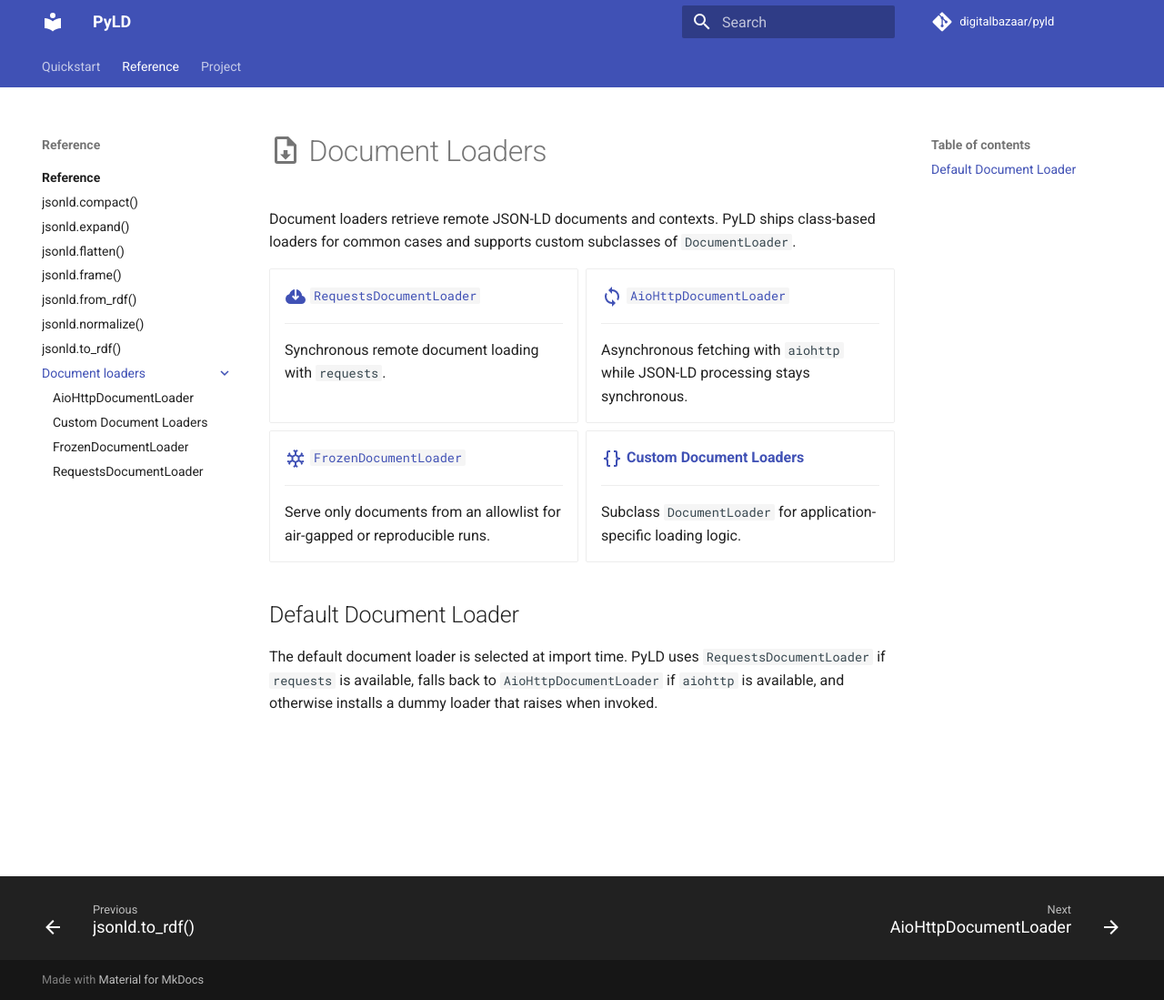
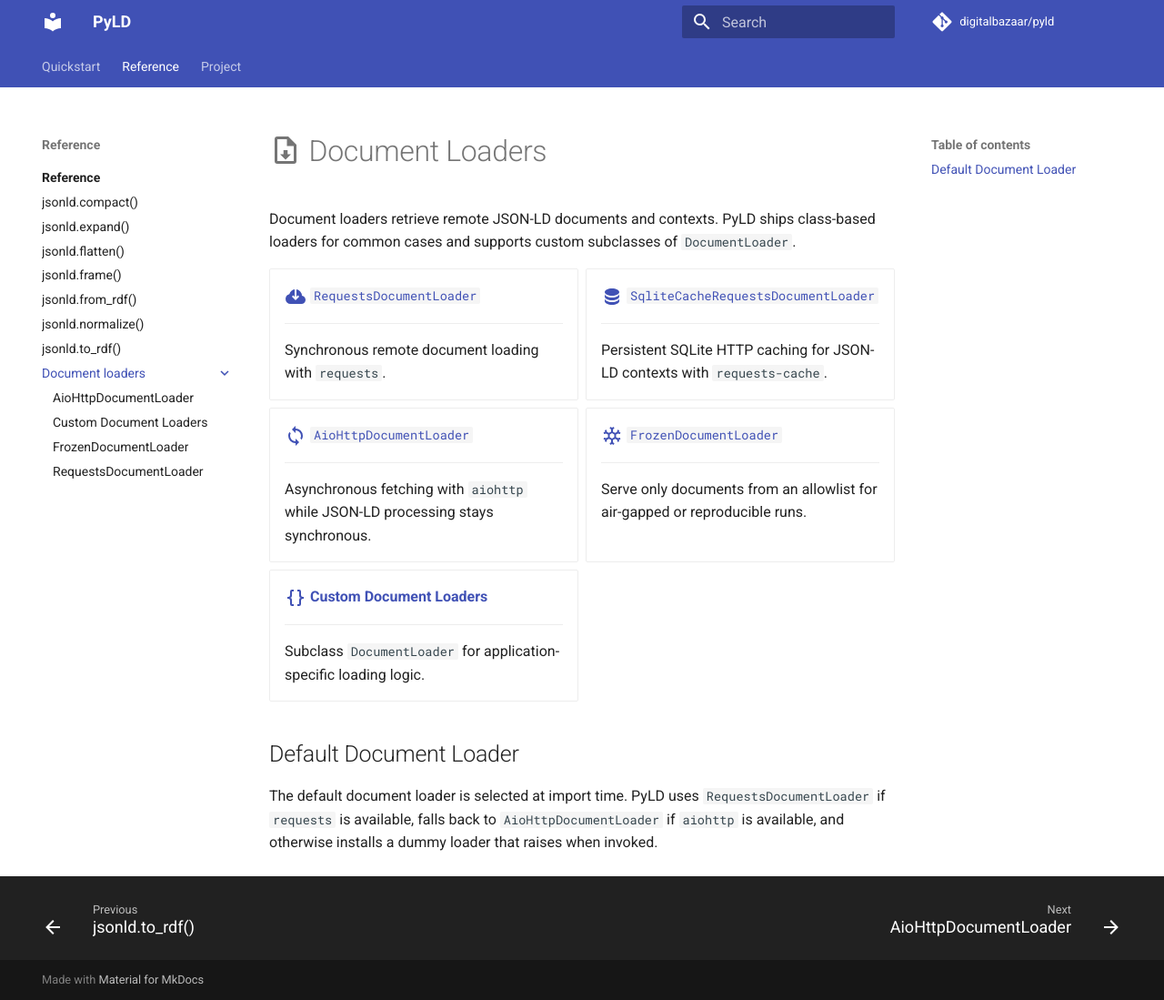
Before and after one commit to digitalbazaar/pyld, an MkDocs documentation site: the page built from docs/reference/document-loaders/index.md, in a window 1280 px wide and 1099 px high. Shown: the whole window at 91% size. Built offline with MkDocs 1.6.1 and Material for MkDocs 9.7.7, drawn with Linux system fonts in a browser that asks for light colours; comment, search, counter and statistics services are not loaded.

Commit message:
[#253]: Link `SqliteCacheRequestsDocumentLoader` reference page

```diff
--- a/docs/reference/document-loaders/index.md
+++ b/docs/reference/document-loaders/index.md
@@ -11,6 +11,12 @@ class-based loaders for common cases and supports custom subclasses of
     ---
 
     Synchronous remote document loading with `requests`.
+
+-   [:material-database:{ .lg .middle } `SqliteCacheRequestsDocumentLoader`](sqlite-cache-requests.md)
+
+    ---
+
+    Persistent SQLite HTTP caching for JSON-LD contexts with `requests-cache`.
 
 -   [:material-sync:{ .lg .middle } `AioHttpDocumentLoader`](aiohttp.md)
 
```
